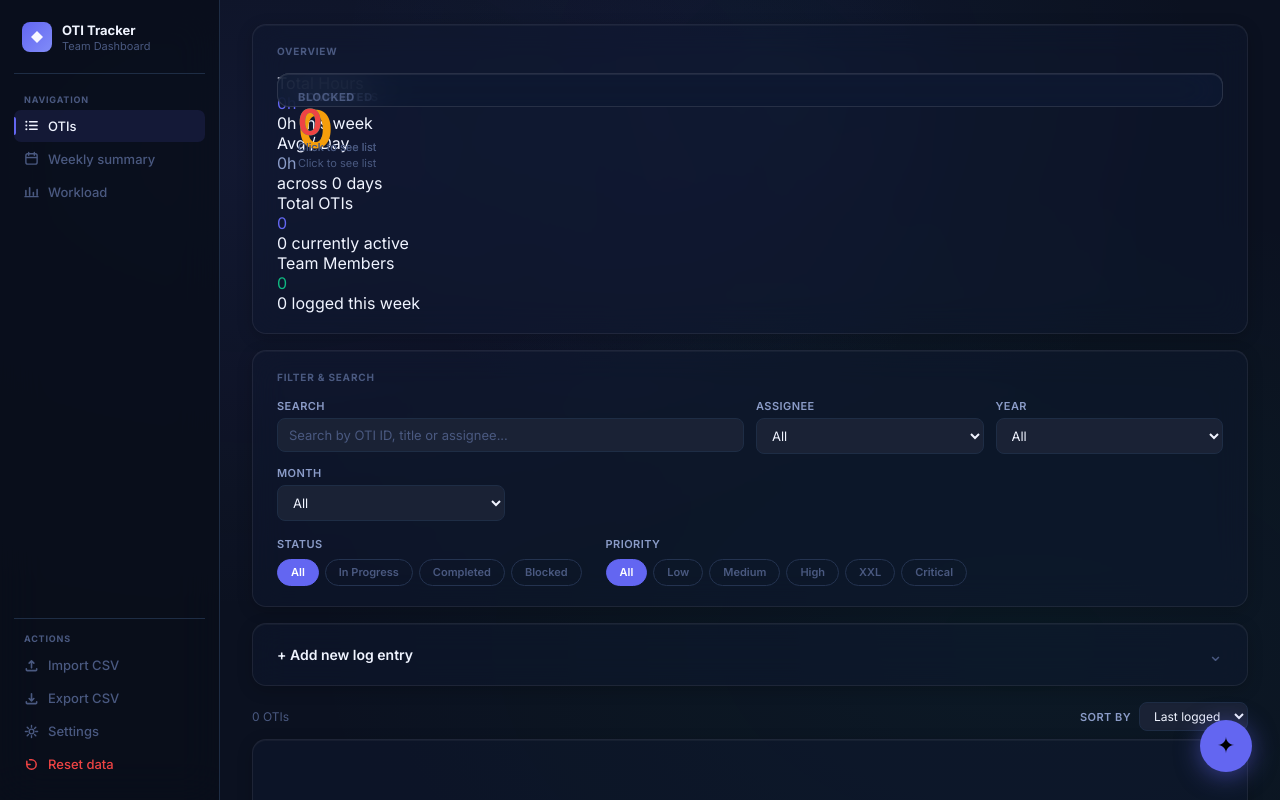
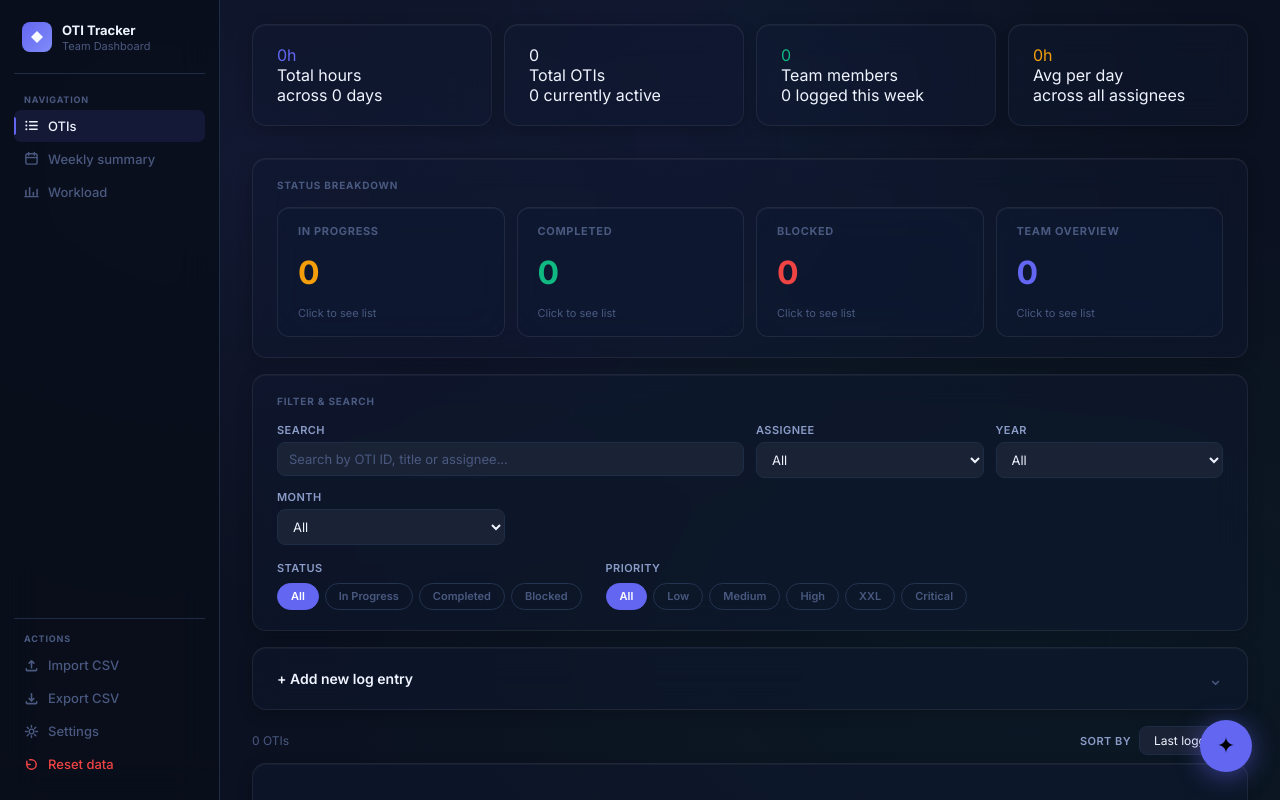
Before and after one commit to sreya-kambhatla/OTI-Tracker-AI, a React (Vite) app: page / in a window 1280 px wide. Shown: the top 800 px of the page. Built offline with nearby package versions, Linux system fonts and the light colour scheme.

Commit message:
Update Dashboard.jsx

```diff
--- a/src/components/Dashboard.jsx
+++ b/src/components/Dashboard.jsx
@@ -1,10 +1,10 @@
 import React from 'react';
-import { sumHours, groupByOTI, groupByAssignee } from '../utils';
+import { groupByOTI, groupByAssignee, sumHours } from '../utils';
 
 function AnimatedNumber({ target, suffix = "" }) {
   const [display, setDisplay] = React.useState(0);
   React.useEffect(() => {
-    const isFloat = String(target).includes(".");
+    const isFloat = !Number.isInteger(target);
     let step = 0;
     const timer = setInterval(() => {
       step++;
@@ -18,22 +18,26 @@ function AnimatedNumber({ target, suffix = "" }) {
   return <span>{display}{suffix}</span>;
 }
 
-function FlipCard({ label, value, accent, valueSize = 32, items, renderItem }) {
+function StatTile({ value, suffix = "", label, sublabel, accent }) {
+  return (
+    <div className="card stat-tile">
+      <div className="stat-tile-value" style={{ color: accent || "var(--text)" }}>
+        <AnimatedNumber target={value} suffix={suffix} />
+      </div>
+      <div className="stat-tile-label">{label}</div>
+      {sublabel && <div className="stat-tile-sub">{sublabel}</div>}
+    </div>
+  );
+}
+
+function FlipCard({ label, value, accent, items, renderItem }) {
   const [flipped, setFlipped] = React.useState(false);
   return (
-    <div
-      className={"flip-card" + (flipped ? " flipped" : "")}
-      style={{ height: "100%" }}
-      onClick={() => setFlipped(f => !f)}
-    >
-      <div className="flip-card-inner" style={{ height: "100%" }}>
+    <div className={"flip-card" + (flipped ? " flipped" : "")} onClick={() => setFlipped(f => !f)}>
+      <div className="flip-card-inner">
         <div className="flip-card-front">
-          <div style={{ fontSize:11, fontWeight:700, textTransform:"uppercase", letterSpacing:"0.06em", color:"var(--text3)" }}>
-            {label}
-          </div>
-          <div style={{ fontSize: valueSize, fontWeight:700, color: accent, letterSpacing:"-0.03em", lineHeight:1 }}>
-            <AnimatedNumber target={value} />
-          </div>
+          <div style={{ fontSize:11, fontWeight:700, textTransform:"uppercase", letterSpacing:"0.06em", color:"var(--text3)" }}>{label}</div>
+          <div style={{ fontSize:32, fontWeight:700, color: accent || "var(--text)", letterSpacing:"-0.02em" }}>{value}</div>
           <div style={{ fontSize:11, color:"var(--text3)" }}>Click to see list</div>
         </div>
         <div className="flip-card-back">
@@ -54,59 +58,65 @@ function FlipCard({ label, value, accent, valueSize = 32, items, renderItem }) {
   );
 }
 
-function StatCard({ label, value, suffix = "", accent, sub }) {
-  return (
-    <div className="bento-stat" style={{ "--card-accent": accent }}>
-      <div className="bento-stat-label">{label}</div>
-      <div className="bento-stat-value" style={{ color: accent }}>
-        <AnimatedNumber target={value} suffix={suffix} />
-      </div>
-      {sub && <div className="bento-stat-sub">{sub}</div>}
-    </div>
-  );
-}
+function Dashboard({ logs }) {
+  const grouped    = React.useMemo(() => groupByOTI(logs), [logs]);
+  const byAssignee = React.useMemo(() => groupByAssignee(logs), [logs]);
 
-function Dashboard({ logs }) {
-  const grouped     = React.useMemo(() => groupByOTI(logs), [logs]);
   const totalHours  = sumHours(logs);
   const totalOTIs   = Object.keys(grouped).length;
   const totalDays   = new Set(logs.map(l => l.date)).size;
   const avgPerDay   = totalDays > 0 ? Math.round((totalHours / totalDays) * 10) / 10 : 0;
-  const byAssignee  = groupByAssignee(logs);
-  const memberCount = Object.keys(byAssignee).length;
+  const teamMembers = Object.keys(byAssignee).length;
 
-  const weekStart = React.useMemo(() => {
+  const thisWeekStart = (() => {
     const d = new Date();
-    d.setDate(d.getDate() - (d.getDay() === 0 ? 6 : d.getDay() - 1));
+    const day = d.getDay();
+    d.setDate(d.getDate() - (day === 0 ? 6 : day - 1));
     return d.toISOString().slice(0, 10);
-  }, []);
-
-  const thisWeekHours = React.useMemo(
-    () => Math.round(sumHours(logs.filter(l => l.date >= weekStart)) * 10) / 10,
-    [logs, weekStart]
-  );
-
-  const membersThisWeek = React.useMemo(
-    () => new Set(logs.filter(l => l.date >= weekStart).map(l => l.assignee)).size,
-    [logs, weekStart]
-  );
+  })();
+  const activeThisWeek = new Set(logs.filter(l => l.date >= thisWeekStart).map(l => l.assignee)).size;
 
   const allEntries = Object.entries(grouped);
   const inProgress = allEntries.filter(([,e]) => e.some(l => l.status === "In Progress"));
   const completed  = allEntries.filter(([,e]) => e[e.length-1]?.status === "Completed");
   const blocked    = allEntries.filter(([,e]) => e.some(l => l.status === "Blocked"));
+  const activeOTIs = allEntries.filter(([,e]) => e.some(l => l.status === "In Progress" || l.status === "Blocked")).length;
 
   return (
-    <div className="card" style={{ marginBottom: 16 }}>
-      <div className="card-label">Overview</div>
-      <div className="bento-grid">
+    <div>
+      {/* Stat tiles */}
+      <div style={{ display:"grid", gridTemplateColumns:"repeat(auto-fit, minmax(160px,1fr))", gap:12, marginBottom:16 }}>
+        <StatTile
+          value={totalHours} suffix="h"
+          label="Total hours"
+          sublabel={`across ${totalDays} days`}
+          accent="var(--indigo)"
+        />
+        <StatTile
+          value={totalOTIs}
+          label="Total OTIs"
+          sublabel={`${activeOTIs} currently active`}
+        />
+        <StatTile
+          value={teamMembers}
+          label="Team members"
+          sublabel={`${activeThisWeek} logged this week`}
+          accent="var(--green)"
+        />
+        <StatTile
+          value={avgPerDay} suffix="h"
+          label="Avg per day"
+          sublabel="across all assignees"
+          accent="var(--amber)"
+        />
+      </div>
 
-        <div className="bento-hero">
+      {/* Status breakdown flip cards */}
+      <div className="card">
+        <div className="card-label">Status breakdown</div>
+        <div style={{ display:"grid", gridTemplateColumns:"repeat(auto-fit, minmax(190px,1fr))", gap:12 }}>
           <FlipCard
-            label="In Progress"
-            value={inProgress.length}
-            accent="var(--amber)"
-            valueSize={52}
+            label="In Progress" value={inProgress.length} accent="var(--amber)"
             items={inProgress}
             renderItem={([otiId, entries]) => (
               <>
@@ -115,14 +125,8 @@ function Dashboard({ logs }) {
               </>
             )}
           />
-        </div>
-
-        <div className="bento-mid">
           <FlipCard
-            label="Completed"
-            value={completed.length}
-            accent="var(--green)"
-            valueSize={36}
+            label="Completed" value={completed.length} accent="var(--green)"
             items={completed}
             renderItem={([otiId, entries]) => (
               <>
@@ -131,14 +135,8 @@ function Dashboard({ logs }) {
               </>
             )}
           />
-        </div>
-
-        <div className="bento-mid">
           <FlipCard
-            label="Blocked"
-            value={blocked.length}
-            accent="var(--red)"
-            valueSize={36}
+            label="Blocked" value={blocked.length} accent="var(--red)"
             items={blocked}
             renderItem={([otiId, entries]) => (
               <>
@@ -147,35 +145,20 @@ function Dashboard({ logs }) {
               </>
             )}
           />
+          <FlipCard
+            label="Team overview" value={teamMembers} accent="var(--indigo)"
+            items={Object.entries(byAssignee)}
+            renderItem={([assignee, entries]) => {
+              const otiCount = new Set(entries.map(e => e.otiId)).size;
+              return (
+                <>
+                  <span style={{ fontSize:12, fontWeight:600, color:"var(--text)" }}>{assignee}</span>
+                  <span style={{ fontSize:11, color:"var(--text2)" }}>{otiCount} OTI{otiCount !== 1 ? "s" : ""}</span>
+                </>
+              );
+            }}
+          />
         </div>
-
-        <StatCard
-          label="Total Hours"
-          value={totalHours}
-          suffix="h"
-          accent="var(--indigo)"
-          sub={`${thisWeekHours}h this week`}
-        />
-        <StatCard
-          label="Avg / Day"
-          value={avgPerDay}
-          suffix="h"
-          accent="var(--text2)"
-          sub={`across ${totalDays} days`}
-        />
-        <StatCard
-          label="Total OTIs"
-          value={totalOTIs}
-          accent="var(--indigo)"
-          sub={`${inProgress.length} currently active`}
-        />
-        <StatCard
-          label="Team Members"
-          value={memberCount}
-          accent="var(--green)"
-          sub={`${membersThisWeek} logged this week`}
-        />
-
       </div>
     </div>
   );
```
